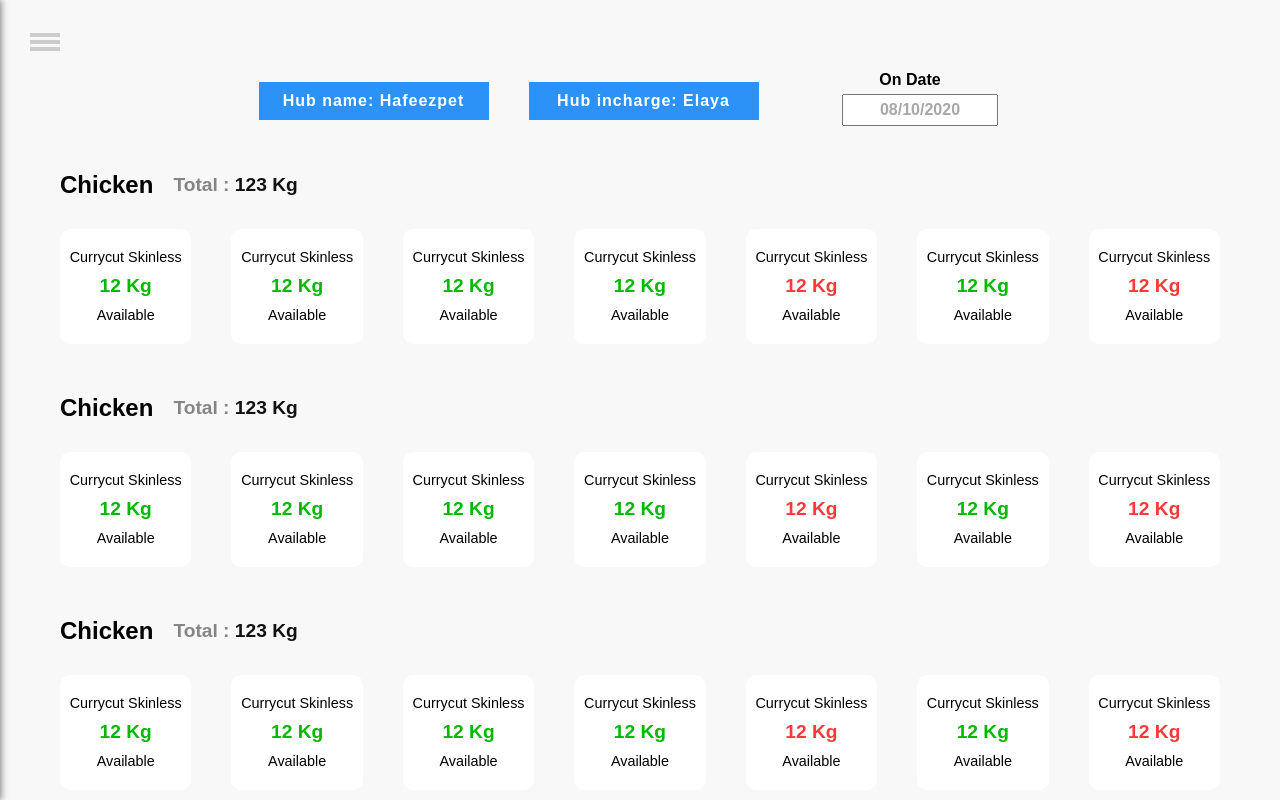
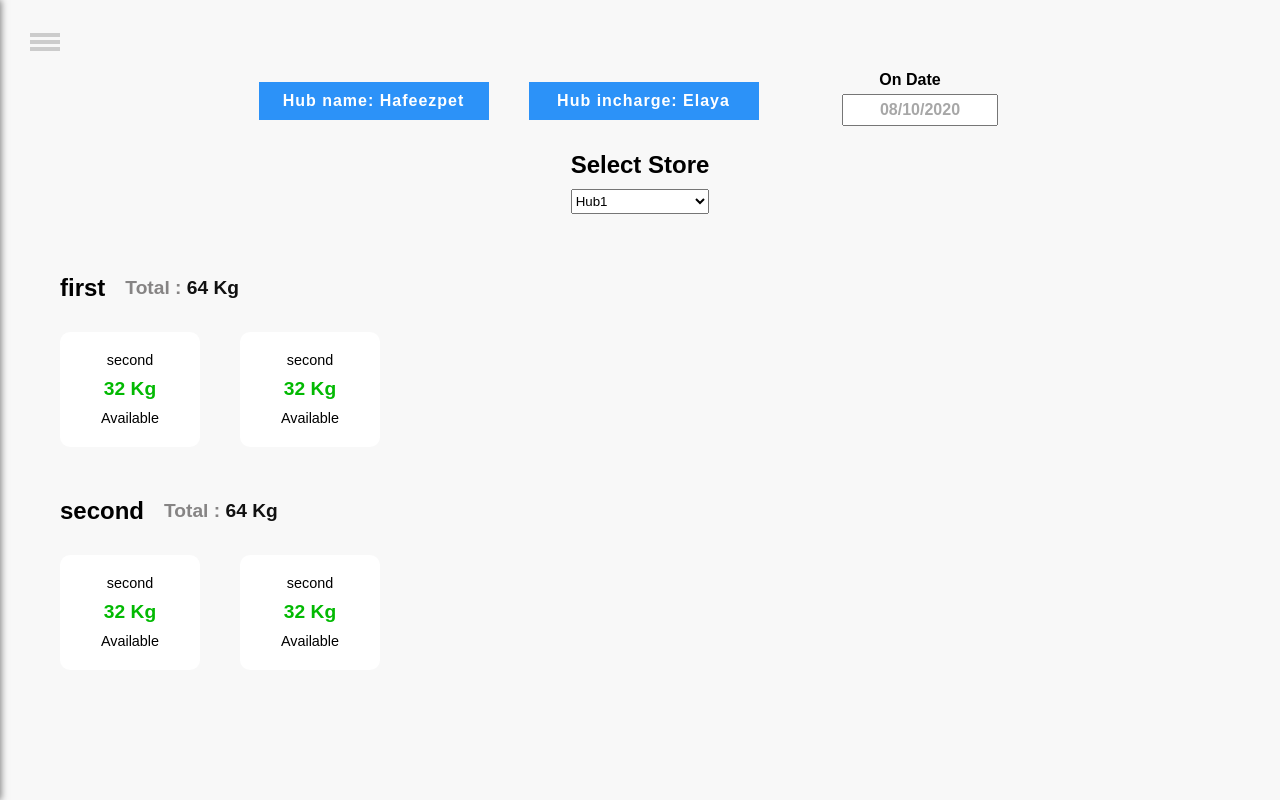
Before and after one commit to aashishpeepra/Food-Chain-Management-Lite, a React (Create React App) app: page /forms/stockavailable in a window 1280 px wide. Shown: the top 800 px of the page. Built offline with nearby package versions, Linux system fonts and the light colour scheme; no server answers.

Commit message:
Added Data in Stock Available

```diff
--- a/src/Components/UI/Blocks/OuterBlock/EachBlock/EachBlock.css
+++ b/src/Components/UI/Blocks/OuterBlock/EachBlock/EachBlock.css
@@ -1,7 +1,7 @@
 .Available-Each-Block{
     background-color: #fff;
-    height:115px;
-    width:140px;
+    min-height:115px;
+    min-width:140px;
     display:flex;
     flex-direction: column;
     align-items: center;
--- a/src/Components/UI/Blocks/OuterBlock/EachBlock/EachBlock.js
+++ b/src/Components/UI/Blocks/OuterBlock/EachBlock/EachBlock.js
@@ -8,8 +8,8 @@ export default (props)=>{
     };
     return (
         <div className="Available-Each-Block">
-            <p>Currycut Skinless</p>
-            <span className={color[props.color]}>12 Kg</span>
+            <p>{props.product}</p>
+            <span className={color[props.color]}>{props.qty} Kg</span>
             <p>Available</p>
         </div>
     )
--- a/src/Components/UI/Blocks/OuterBlock/OuterBlock.js
+++ b/src/Components/UI/Blocks/OuterBlock/OuterBlock.js
@@ -6,17 +6,11 @@ export default (props)=>{
     return (
         <section className="Available-Category-Block">
             <div className="Available-Category-Block-Head">
-                <h2>Chicken</h2>
-                <span> Total : <p style={{display:"inline",color:"#111"}}>123 Kg</p></span>
+    <h2>{props.data.name}</h2>
+                <span> Total : <p style={{display:"inline",color:"#111"}}>{props.data.sum} Kg</p></span>
             </div>
             <div className="Available-Category-Block-Items">
-                <EachBlock color="green"/>
-                <EachBlock color="green"/>
-                <EachBlock color="green"/>
-                <EachBlock color="green"/>
-                <EachBlock color="red"/>
-                <EachBlock color="green"/>
-                <EachBlock color="red"/>
+               {props.data.elems.map(each=><EachBlock color="green" product={each.product} qty={each.qty}/>)}
             </div>
         </section>
     )
--- a/src/Containers/Forms/StockAvailable/StockAvailable.css
+++ b/src/Containers/Forms/StockAvailable/StockAvailable.css
@@ -1,3 +1,12 @@
 .StockAvailable{
    margin:auto;
 }
+.StockAvailable-select{
+    margin:20px;
+    display:inline-flex;
+    flex-direction: column;
+}
+.StockAvailable-select select{
+    margin-top:10px;
+    height:25px;
+}
--- a/src/Containers/Forms/StockAvailable/StockAvailable.js
+++ b/src/Containers/Forms/StockAvailable/StockAvailable.js
@@ -4,33 +4,120 @@ import "./StockAvailable.css";
 import Category from "../../../Components/UI/Blocks/OuterBlock/OuterBlock";
 class StockAvailable extends React.Component{
     state={
-        data:[
+        eachStore:{
+            hub1:{
+                data:{
+                    first:[
                         {
-                category:"first",
+
                             product:"second",
                             uom:1,
                             qty:32
                         },
+                        {
 
+                            product:"second",
+                            uom:1,
+                            qty:32
+                        }
+                    ],
+                    second:[
                         {
-                category:"Second",
-                product:"hello",
+
+                            product:"second",
                             uom:1,
-                qty:23
+                            qty:32
+                        },
+                        {
+
+                            product:"second",
+                            uom:1,
+                            qty:32
                         }
-        ]
+                    ],
+                }
+            },
+            hub2:{
+                data:{
+                    first:[
+                        {
+
+                            product:"second",
+                            uom:1,
+                            qty:32
+                        },
+                        {
+
+                            product:"second",
+                            uom:1,
+                            qty:32
+                        }
+                    ],
+                    second:[
+                        {
+
+                            product:"second",
+                            uom:1,
+                            qty:32
+                        },
+                        {
+
+                            product:"second",
+                            uom:1,
+                            qty:32
+                        },
+                        {
+
+                            product:"second",
+                            uom:1,
+                            qty:39
+                        }
+                    ],
+                }
+            },
+        },
+        selectHub:"hub1"
+    }
+    onSelectChange=(e)=>{
+        this.setState({selectHub:e.target.value});
+    }
+    renderHub=(hub)=>{
+        hub=hub["data"]
+        const keys=Object.keys(hub);
+        let sum=0;
+        let categoryPair=[];
+        let count=0;
+        console.log(keys)
+        keys.forEach(element => {
+           hub[element].forEach(each => {
+               sum+=each["qty"];
+           });
+           categoryPair[count]={};
+           categoryPair[count]["name"]=element;
+           categoryPair[count]["sum"]=sum;
+           categoryPair[count]["elems"]=hub[element];
+           count+=1;
+           sum=0;
+        });
+        return categoryPair;
     }
     render(){
+        console.log()
         return(
             <section id="Stock Available" className="StockAvailable">
             <div>
             <TopInfo/>
             </div>
+            <div className="StockAvailable-select">
+                <h2>Select Store</h2>
+                <select onChange={this.onSelectChange}>
+                    <option defaultChecked value="hub1">Hub1</option>
+                    <option value="hub2">Hub2</option>
+
+                </select>
+            </div>
             <div>
-                <Category/>
-                <Category/>
-                <Category/>
-                <Category/>
+                {this.renderHub(this.state.eachStore[this.state.selectHub]).map(each=><Category data={each}/>)}
             </div>
 
             </section>
```
Lines whose indentation alone changed are shown as unchanged.
